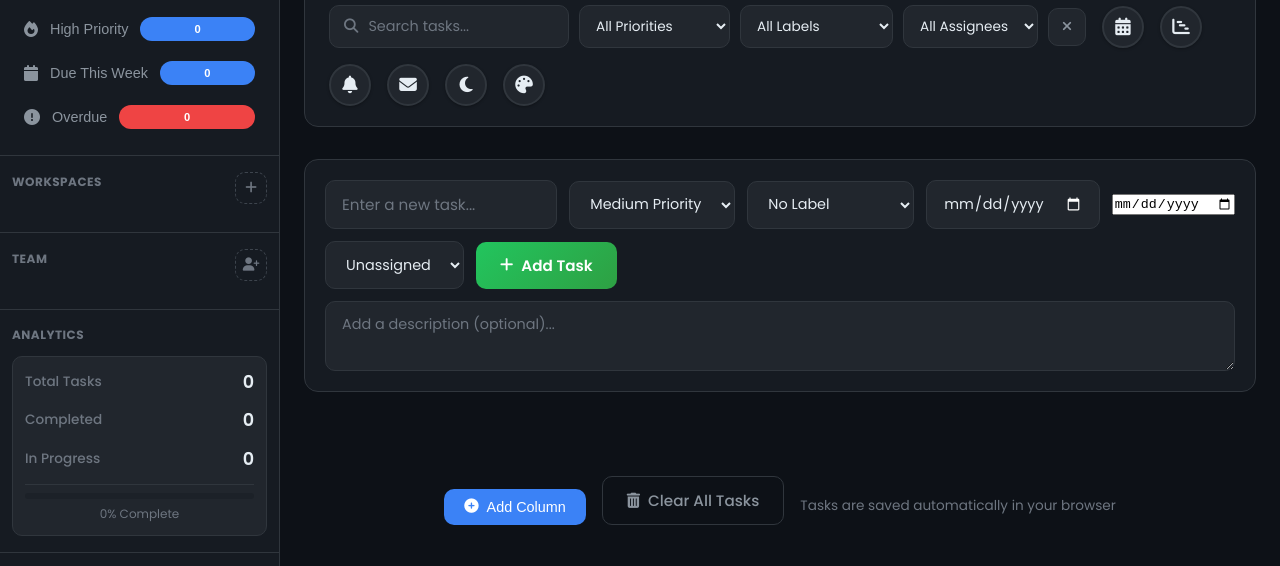
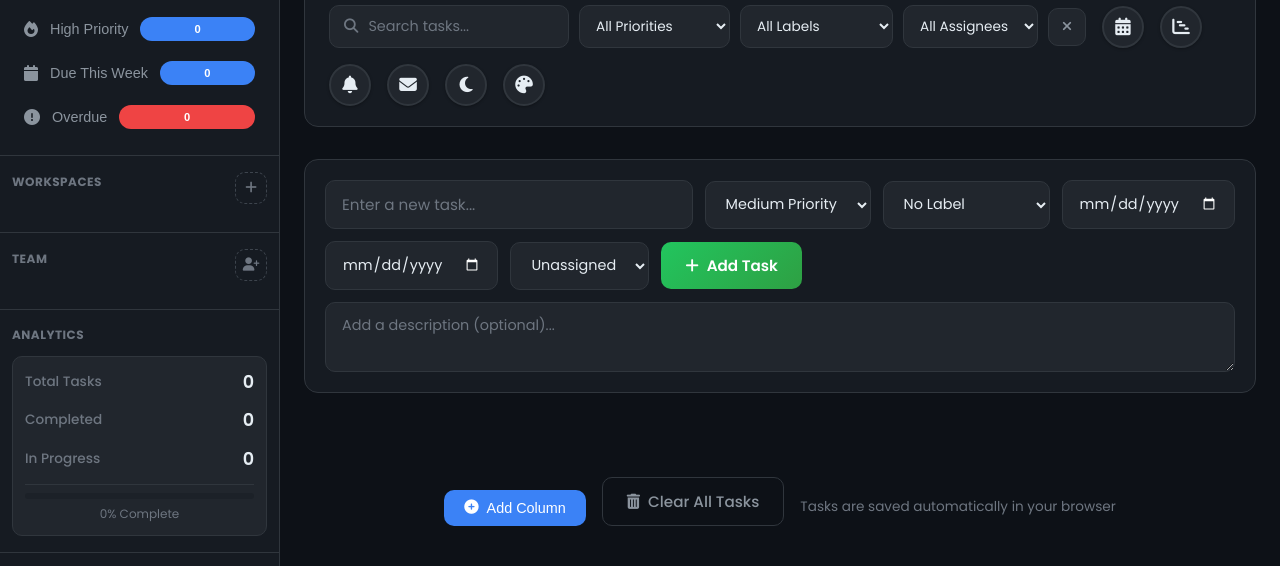
Before and after one commit to ManeshEdirisinghe/Kanban-Board, a plain HTML site: page index.html in a window 1280 px wide. Shown: the part 212-778 px from the top of the page. Drawn offline with Linux system fonts and the light colour scheme.

Commit message:
feat: Rearrange Due Date and Start Date inputs in task forms and add styling for date inputs

```diff
--- a/index.html
+++ b/index.html
@@ -220,8 +220,8 @@
                     <option value="improvement">Improvement</option>
                     <option value="documentation">Documentation</option>
                 </select>
+                <input type="date" id="startDateInput" title="Start Date">
                 <input type="date" id="dueDateInput" title="Due Date">
-                <input type="date" id="startDateInput" title="Start Date">
                 <select id="assigneeSelect" title="Assign to">
                     <option value="">Unassigned</option>
                 </select>
@@ -261,8 +261,8 @@
                     <option value="improvement">Improvement</option>
                     <option value="documentation">Documentation</option>
                 </select>
+                <input type="date" id="editStartDateInput" title="Start Date">
                 <input type="date" id="editDueDateInput" title="Due Date">
-                <input type="date" id="editStartDateInput" title="Start Date">
                 <select id="editAssigneeSelect" title="Assign to">
                     <option value="">Unassigned</option>
                 </select>
--- a/style.css
+++ b/style.css
@@ -405,6 +405,27 @@ body {
     box-shadow: 0 0 0 3px rgba(88, 166, 255, 0.15);
 }
 
+#startDateInput,
+#editStartDateInput {
+    padding: 12px 16px;
+    border: 1px solid var(--border-color);
+    border-radius: var(--radius-md);
+    font-size: 0.9rem;
+    font-family: inherit;
+    cursor: pointer;
+    outline: none;
+    background: var(--bg-tertiary);
+    color: var(--text-primary);
+    transition: var(--transition-normal);
+    color-scheme: dark;
+}
+
+#startDateInput:focus,
+#editStartDateInput:focus {
+    border-color: var(--accent-blue);
+    box-shadow: 0 0 0 3px rgba(88, 166, 255, 0.15);
+}
+
 #descriptionInput {
     width: 100%;
     min-height: 70px;
```
